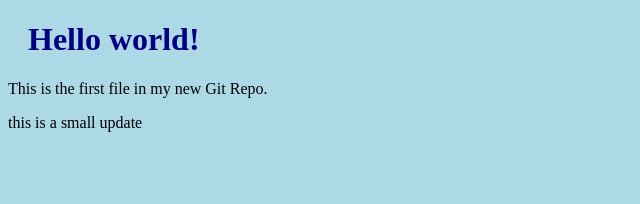
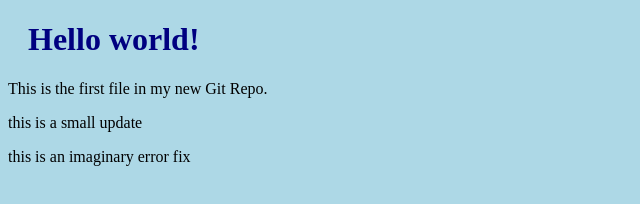
Before and after one commit to Yuyi-hao/git-learn, a plain HTML site: page index.html in a window 1280 px wide. Shown: the whole page, without its empty margins (0-640 px from the left). Drawn offline with Linux system fonts and the light colour scheme.

Commit message:
updated index.html from master branch in emergency-fix branch

```diff
--- a/index.html
+++ b/index.html
@@ -10,6 +10,6 @@
 <p>This is the first file in my new Git Repo.</p>
 <p>this is a small update
 </p>
-
+<p>this is an imaginary error fix </p>
 </body>
 </html>
```
